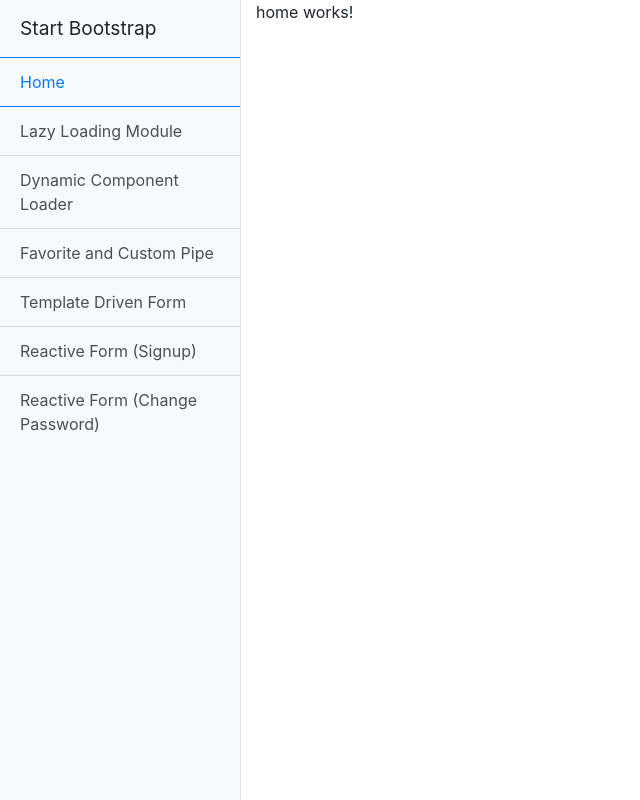
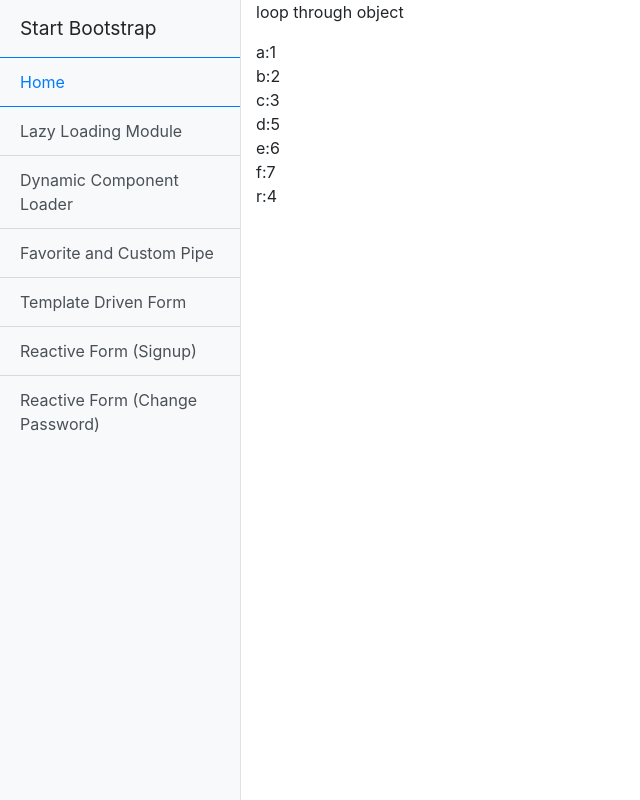
Before and after one commit to rajeshpabbu/angular-egs, an Angular app: page /home in a window 1280 px wide. Shown: the whole page, without its empty margins (0-640 px from the left). Built offline with nearby package versions, Linux system fonts and the light colour scheme.

Commit message:
loop through object examples

```diff
--- a/src/app/home/home.component.html
+++ b/src/app/home/home.component.html
@@ -1,3 +1,2 @@
-<p>
-  home works!
-</p>
+<p>loop through object</p>
+<div *ngFor="let item of loop | keyvalue">{{ item.key }}:{{ item.value }}</div>
--- a/src/app/home/home.component.ts
+++ b/src/app/home/home.component.ts
@@ -1,15 +1,26 @@
-import { Component, OnInit } from '@angular/core';
+import { Component, OnInit } from "@angular/core";
 
 @Component({
-  selector: 'app-home',
-  templateUrl: './home.component.html',
-  styleUrls: ['./home.component.css']
+  selector: "app-home",
+  templateUrl: "./home.component.html",
+  styleUrls: ["./home.component.css"]
 })
 export class HomeComponent implements OnInit {
+  loop = {
+    a: 1,
+    b: 2,
+    c: 3,
+    r: 4,
+    d: 5,
+    e: 6,
+    f: 7
+  };
+  constructor() {}
 
-  constructor() { }
-
-  ngOnInit() {
-  }
-
+  ngOnInit() {}
+  code = `   //type script code
+  var c = 123;
+  var r = 2;
+  function();
+  `;
 }
```
